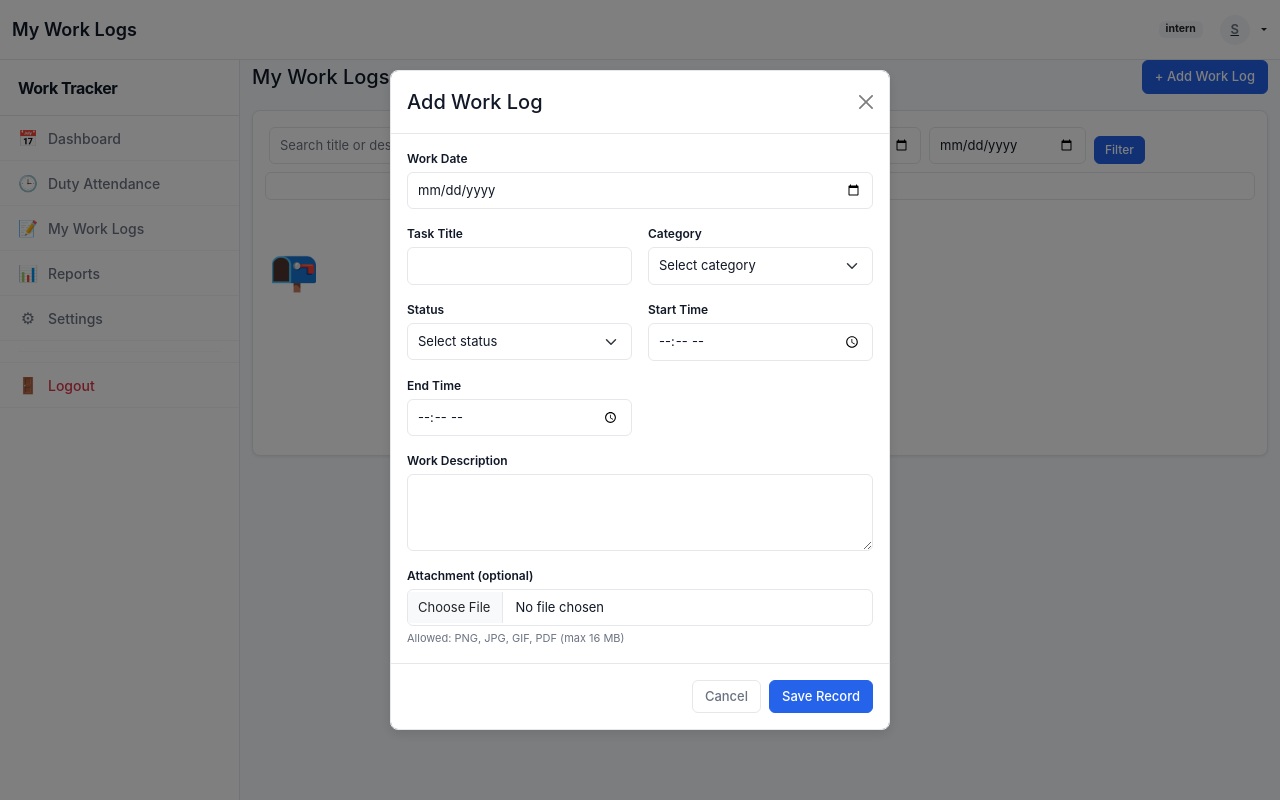
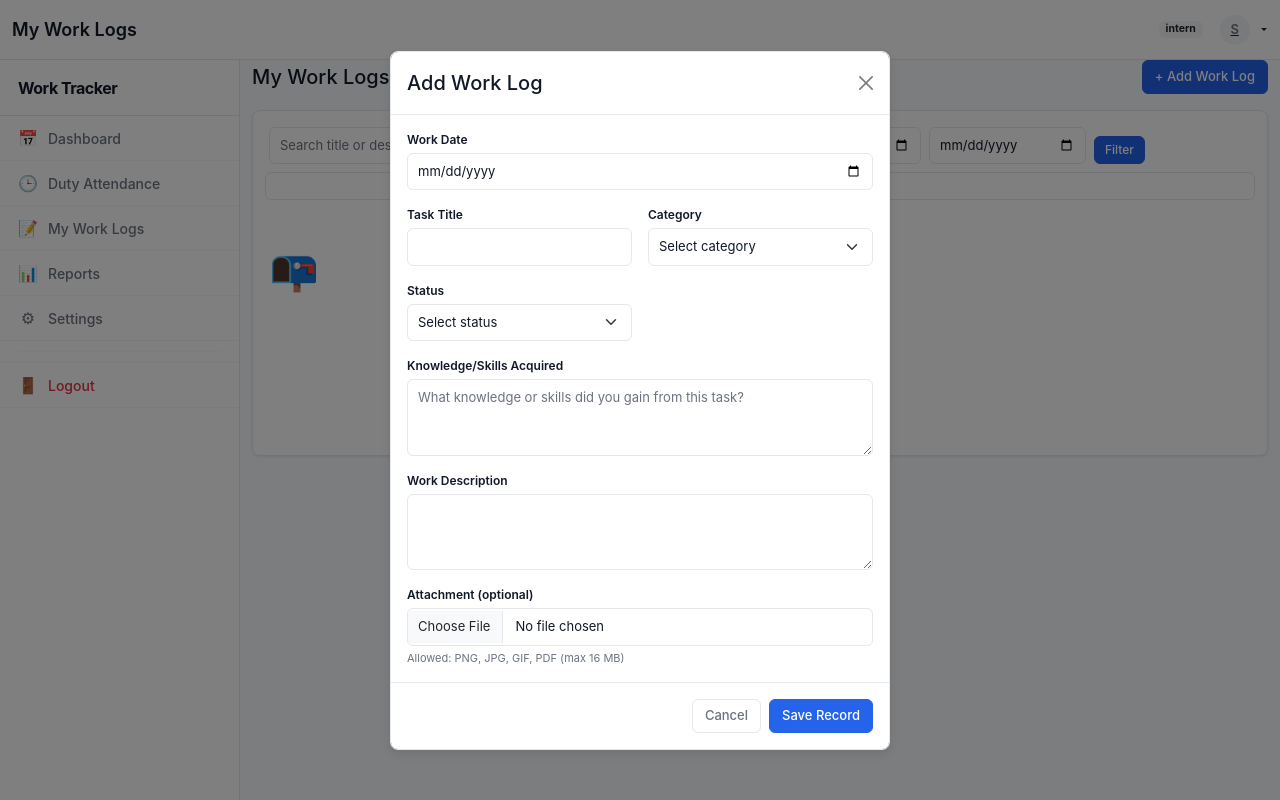
Before and after one commit to maiku218/IWT, a Flask app: template app/templates/work_logs/index.html in a window 1280 px wide, after a click on "+ Add Work Log". Run offline with Flask 3, Linux system fonts and the light colour scheme; the template is opened without the code that fills it, so the values that code supplies are empty; the visitor is signed in with stand-in values (Sample User, id 1); some libraries are stand-ins or nearby versions.

Commit message:
feat: Remove time fields from work logs, add skills acquired

```diff
--- a/app/routes/reports.py
+++ b/app/routes/reports.py
@@ -69,13 +69,6 @@ def index():
     completed_tasks = sum(1 for l in logs if l.status == "Completed")
     ongoing_tasks = sum(1 for l in logs if l.status == "Ongoing")
     pending_tasks = sum(1 for l in logs if l.status == "Pending")
-
-    total_hours = 0.0
-    for l in logs:
-        if l.start_time and l.end_time:
-            start = datetime.combine(today, l.start_time)
-            end = datetime.combine(today, l.end_time)
-            total_hours += (end - start).total_seconds() / 3600
 
     # Daily breakdown for chart
     daily = {}
@@ -153,8 +146,8 @@ def export_pdf():
     )
     pdf.ln(6)
 
-    headers = ["Date", "Task Title", "Category", "Status", "Start Time", "End Time", "Time Spent", "Description"]
-    widths = [22, 55, 32, 22, 22, 22, 26, 0]
+    headers = ["Date", "Task Title", "Category", "Status", "Description"]
+    widths = [22, 55, 32, 22, 0]
 
     pdf.set_font("Helvetica", "B", 9)
     for i, h in enumerate(headers):
@@ -169,9 +162,6 @@ def export_pdf():
             log.task_title,
             log.category,
             log.status,
-            log.start_time.strftime("%H:%M") if log.start_time else "-",
-            log.end_time.strftime("%H:%M") if log.end_time else "-",
-            log.time_spent,
             (log.description or "")[:60],
         ]
         for i, val in enumerate(row):
@@ -217,7 +207,7 @@ def export_excel():
     ws = wb.active
     ws.title = "Work Logs"
 
-    headers = ["Date", "Task Title", "Category", "Status", "Start Time", "End Time", "Time Spent", "Description", "Created At"]
+    headers = ["Date", "Task Title", "Category", "Status", "Skills Acquired", "Description", "Created At"]
     ws.append(headers)
     for cell in ws[1]:
         cell.font = Font(bold=True)
@@ -229,9 +219,7 @@ def export_excel():
             log.task_title,
             log.category,
             log.status,
-            log.start_time.strftime("%H:%M") if log.start_time else "-",
-            log.end_time.strftime("%H:%M") if log.end_time else "-",
-            log.time_spent,
+            log.skills_acquired or "",
             log.description or "",
             log.created_at.strftime("%Y-%m-%d %H:%M") if log.created_at else "",
         ])
--- a/app/routes/work_logs.py
+++ b/app/routes/work_logs.py
@@ -11,7 +11,7 @@ from flask_login import current_user
 from app import db
 from app.models import WorkLog
 from app.routes.helpers import admin_required, approved_intern_required, get_work_log
-from datetime import datetime, time
+from datetime import datetime
 
 bp = Blueprint("work_logs", __name__, url_prefix="/work-logs")
 
@@ -27,7 +27,7 @@ CATEGORIES = [
 
 STATUSES = ["Completed", "Ongoing", "Pending"]
 
-REQUIRED_FIELDS = ["work_date", "task_title", "description", "category", "status"]
+REQUIRED_FIELDS = ["work_date", "task_title", "description", "skills_acquired", "category", "status"]
 
 
 def validate_work_log_data(data, is_update=False):
@@ -52,29 +52,11 @@ def validate_work_log_data(data, is_update=False):
     if status and status not in STATUSES:
         errors["status"] = "Invalid status selected."
 
-    start_time_str = (data.get("start_time") or "").strip()
-    end_time_str = (data.get("end_time") or "").strip()
-    start_time = None
-    end_time = None
-    if start_time_str:
-        try:
-            start_time = datetime.strptime(start_time_str, "%H:%M").time()
-        except ValueError:
-            errors["start_time"] = "Invalid start time."
-    if end_time_str:
-        try:
-            end_time = datetime.strptime(end_time_str, "%H:%M").time()
-        except ValueError:
-            errors["end_time"] = "Invalid end time."
-    if start_time and end_time and end_time <= start_time:
-        errors["end_time"] = "End time must be after start time."
-
     return errors, {
         "task_title": (data.get("task_title") or "").strip(),
         "description": (data.get("description") or "").strip(),
+        "skills_acquired": (data.get("skills_acquired") or "").strip(),
         "work_date": datetime.strptime(work_date_str, "%Y-%m-%d").date() if work_date_str else None,
-        "start_time": start_time,
-        "end_time": end_time,
         "category": category,
         "status": status,
     }
@@ -146,9 +128,8 @@ def create():
         user_id=current_user.id,
         task_title=values["task_title"],
         description=values["description"],
+        skills_acquired=values["skills_acquired"],
         work_date=values["work_date"],
-        start_time=values["start_time"],
-        end_time=values["end_time"],
         category=values["category"],
         status=values["status"],
     )
@@ -189,9 +170,8 @@ def edit(log_id):
 
     log.task_title = values["task_title"]
     log.description = values["description"]
+    log.skills_acquired = values["skills_acquired"]
     log.work_date = values["work_date"]
-    log.start_time = values["start_time"]
-    log.end_time = values["end_time"]
     log.category = values["category"]
     log.status = values["status"]
     db.session.commit()
--- a/app/static/js/work_logs.js
+++ b/app/static/js/work_logs.js
@@ -39,7 +39,6 @@ function viewLog(id) {
                 '<div class="row g-2 small"><div class="col-6"><strong>Date:</strong> ' + log.work_date + '</div>' +
                 '<div class="col-6"><strong>Category:</strong> ' + escapeHtml(log.category) + '</div>' +
                 '<div class="col-6"><strong>Status:</strong> <span class="badge status-badge status-' + (log.status || '').toLowerCase() + '">' + escapeHtml(log.status) + '</span></div>' +
-                '<div class="col-6"><strong>Time Spent:</strong> ' + escapeHtml(log.time_spent) + '</div>' +
                 '<div class="col-12"><strong>Description:</strong> ' + escapeHtml(log.description) + '</div>' +
                 '</div></div>';
             showInfoModal('Work Log Details', html);
@@ -58,8 +57,7 @@ function editLog(id) {
             document.getElementById('wlTaskTitle').value = log.task_title;
             document.getElementById('wlCategory').value = log.category;
             document.getElementById('wlStatus').value = log.status;
-            document.getElementById('wlStartTime').value = log.start_time || '';
-            document.getElementById('wlEndTime').value = log.end_time || '';
+            document.getElementById('wlSkillsAcquired').value = log.skills_acquired || '';
             document.getElementById('wlDescription').value = log.description;
             document.getElementById('formErrors').classList.add('d-none');
             new bootstrap.Modal(document.getElementById('workLogModal')).show();
--- a/app/templates/work_logs/index.html
+++ b/app/templates/work_logs/index.html
@@ -46,12 +46,11 @@
             <table class="table table-hover align-middle">
                 <thead>
                     <tr>
-                        <th style="width:12%;">Date</th>
-                        <th>Task Title</th>
-                        <th style="width:16%;">Category</th>
-                        <th style="width:14%;">Time Spent</th>
-                        <th style="width:12%;">Status</th>
-                        <th style="width:18%;">Actions</th>
+                    <th style="width:12%;">Date</th>
+                    <th>Task Title</th>
+                    <th style="width:16%;">Category</th>
+                    <th style="width:14%;">Status</th>
+                    <th style="width:18%;">Actions</th>
                     </tr>
                 </thead>
                 <tbody>
@@ -60,7 +59,6 @@
                     <td>{{ log.work_date.strftime('%b %d, %Y') }}</td>
                     <td>{{ log.task_title }}</td>
                     <td><span class="badge category-badge">{{ log.category }}</span></td>
-                    <td>{{ log.time_spent }}</td>
                     <td><span class="badge status-badge status-{{ log.status|lower }}">{{ log.status }}</span></td>
                     <td>
                         <div class="d-flex gap-2">
--- a/app/templates/work_logs/modal.html
+++ b/app/templates/work_logs/modal.html
@@ -36,13 +36,9 @@
                                 {% endfor %}
                             </select>
                         </div>
-                        <div class="col-md-6">
-                            <label class="form-label">Start Time</label>
-                            <input type="time" name="start_time" id="wlStartTime" class="form-control">
-                        </div>
-                        <div class="col-md-6">
-                            <label class="form-label">End Time</label>
-                            <input type="time" name="end_time" id="wlEndTime" class="form-control">
+                        <div class="col-12">
+                            <label class="form-label">Knowledge/Skills Acquired</label>
+                            <textarea name="skills_acquired" id="wlSkillsAcquired" class="form-control" rows="3" placeholder="What knowledge or skills did you gain from this task?" required></textarea>
                         </div>
                         <div class="col-12">
                             <label class="form-label">Work Description</label>
```
Also changed, not shown: app/models.py (+2 -21 lines), migrations/versions/e3d6428c8fc8_remove_start_time_end_time_time_spent_.py (added, +36 -0 lines).
